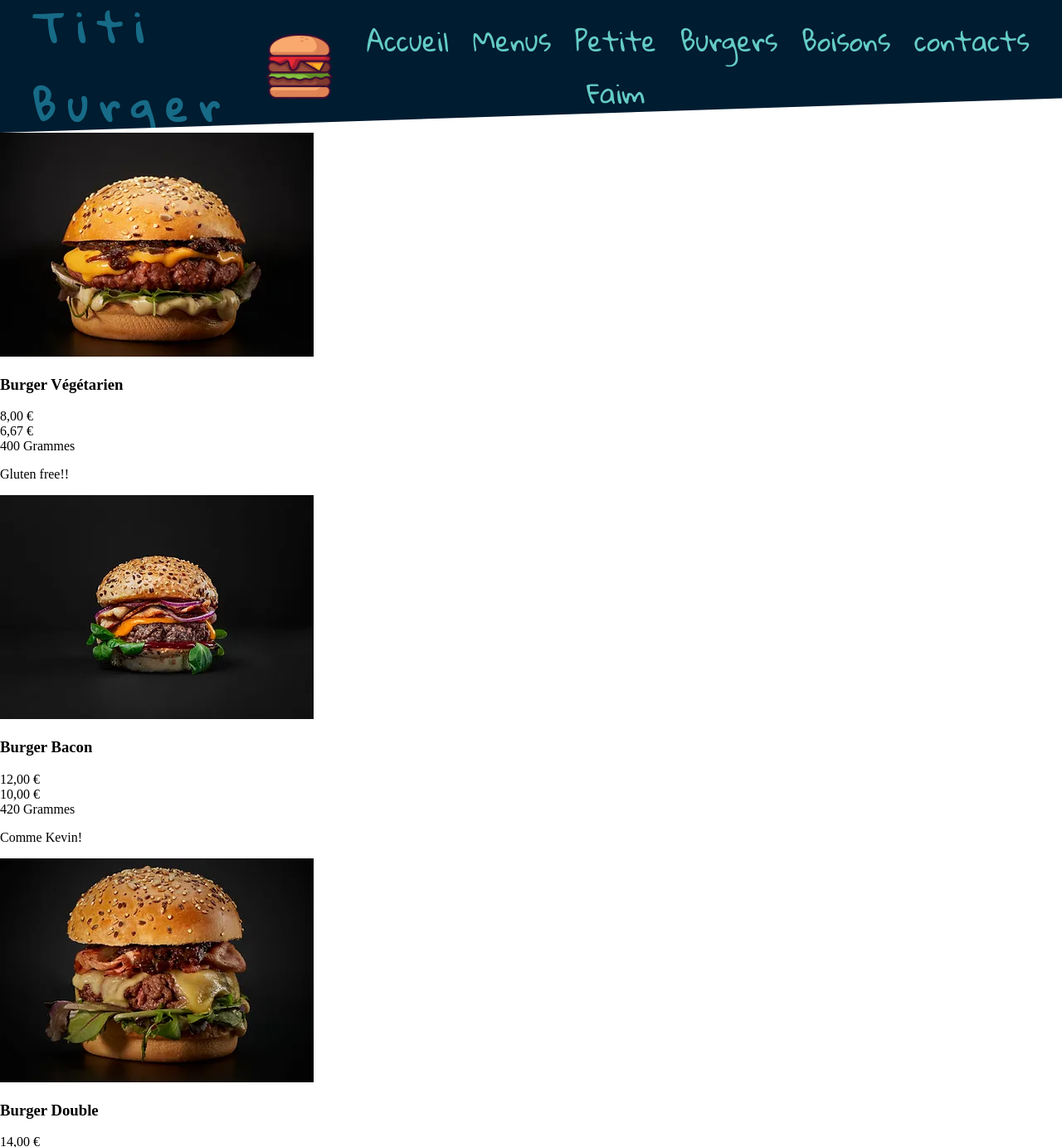
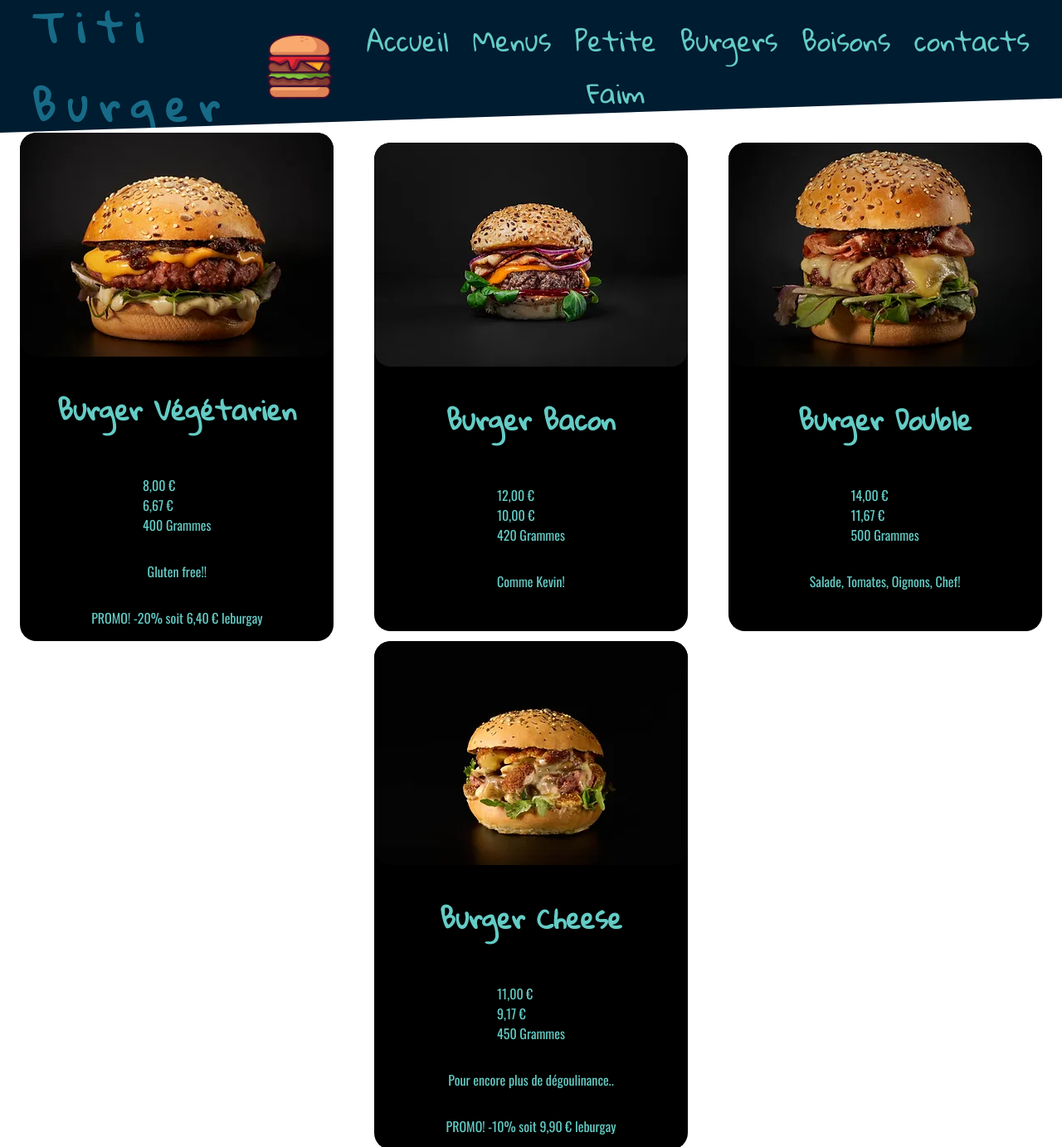
Before and after one commit to EHoudon/Boutique-exercice-PHP, a PHP site: page /item.php in a window 1280 px wide. Shown: the top 1383 px of the page at 83% size. Run offline with PHP 8.4, Linux system fonts and the light colour scheme.

Commit message:
Fin partie 5

```diff
--- a/footer.php
+++ b/footer.php
@@ -2,8 +2,8 @@
 
 <div class="footer_footer">
 
-    <div>
-        <iframe src="https://www.google.com/maps/embed?pb=!1m14!1m12!1m3!1d2894.410922402535!2d5.724954359845838!3d45.186839537523795!2m3!1f0!2f0!3f0!3m2!1i1024!2i768!4f13.1!5e0!3m2!1sfr!2sfr!4v1693829908897!5m2!1sfr!2sfr" width="600" height="450" style="border:0;" allowfullscreen="" loading="lazy" referrerpolicy="no-referrer-when-downgrade"></iframe>
+    <div class="mapGoogle">
+        <iframe src="https://www.google.com/maps/embed?pb=!1m14!1m12!1m3!1d2894.410922402535!2d5.724954359845838!3d45.186839537523795!2m3!1f0!2f0!3f0!3m2!1i1024!2i768!4f13.1!5e0!3m2!1sfr!2sfr!4v1693829908897!5m2!1sfr!2sfr" width="500" height="375" style="border:0;" allowfullscreen="" loading="lazy" referrerpolicy="no-referrer-when-downgrade"></iframe>
     </div>
 
     <div>
--- a/header.php
+++ b/header.php
@@ -7,7 +7,7 @@
     <link href="style.css" rel="stylesheet">
     <link rel="preconnect" href="https://fonts.googleapis.com">
 <link rel="preconnect" href="https://fonts.gstatic.com" crossorigin>
-<link href="https://fonts.googleapis.com/css2?family=Gloria+Hallelujah&display=swap" rel="stylesheet">
+<link href="https://fonts.googleapis.com/css2?family=Gloria+Hallelujah&family=Oswald&display=swap" rel="stylesheet">
     <title>Document</title>
 </head>
 
--- a/item.php
+++ b/item.php
@@ -12,7 +12,7 @@
             ?>
 
                 <div class="Burgers">
-                <img src=<?php echo $product['picture_url']; ?>>
+                    <img class="photosBurgers" src=<?php echo $product['picture_url']; ?>>
                     <h3>
                         Burger <?php echo $product['name']; ?>
                     </h3>
@@ -24,6 +24,12 @@
                     <p>
                         <?php echo $product['description']; ?>
                     </p>
+                    <p>
+                        <?php
+                        if (($product['discount']) != null)
+                            echo 'PROMO! -' . $product['discount'] . '% soit ' . formatPrice(discountPrice(($product['price']), ($product['discount']))) . 'leburgay';
+                        ?>
+                    </p>
                 </div>
             <?php
             endforeach;
--- a/my-functions.php
+++ b/my-functions.php
@@ -13,3 +13,13 @@ function priceExcludingVAT($prix)
 {
     return (100*$prix)/(100+20);
 }
+
+function discountPrice($prix,$discount)
+{
+    return $prix *(1-($discount/100));
+}
+
+// foreach ($products as $product){
+//  if (($product['discount'])!=null)
+// echo formatPrice(discountPrice(($product['price']),($product['discount'])));
+// }
--- a/style.css
+++ b/style.css
@@ -64,7 +64,6 @@ width: 20%;
 .footer_footer{
 clip-path: polygon(0 18%, 100% 0, 100% 100%, 0 100%);
 display: flex;
-position: relative;
 justify-content: space-around;
 background-color: #001C30;
 align-items: center;
@@ -83,3 +82,34 @@ color: #64CCC5
     width: 40%;
     height: 40%;
 }
+
+.tousLesBurgers {
+    display: flex;
+    flex-wrap: wrap;
+    align-items: center;
+    justify-content: space-around;
+}
+
+.Burgers {
+
+    color: #64CCC5;
+    background-color: black;
+    display: flex;
+    flex-wrap: wrap;
+    flex-direction: column;
+    align-items: center;
+    border-radius: 20px;
+}
+
+h3 {
+    font-family: 'Gloria Hallelujah', cursive;
+    font-size: 2em;
+}
+
+p {
+    font-family: 'Oswald', sans-serif;
+}
+
+.photosBurgers {
+    border-radius: 20px;
+}
```
Lines whose indentation alone changed are shown as unchanged.
